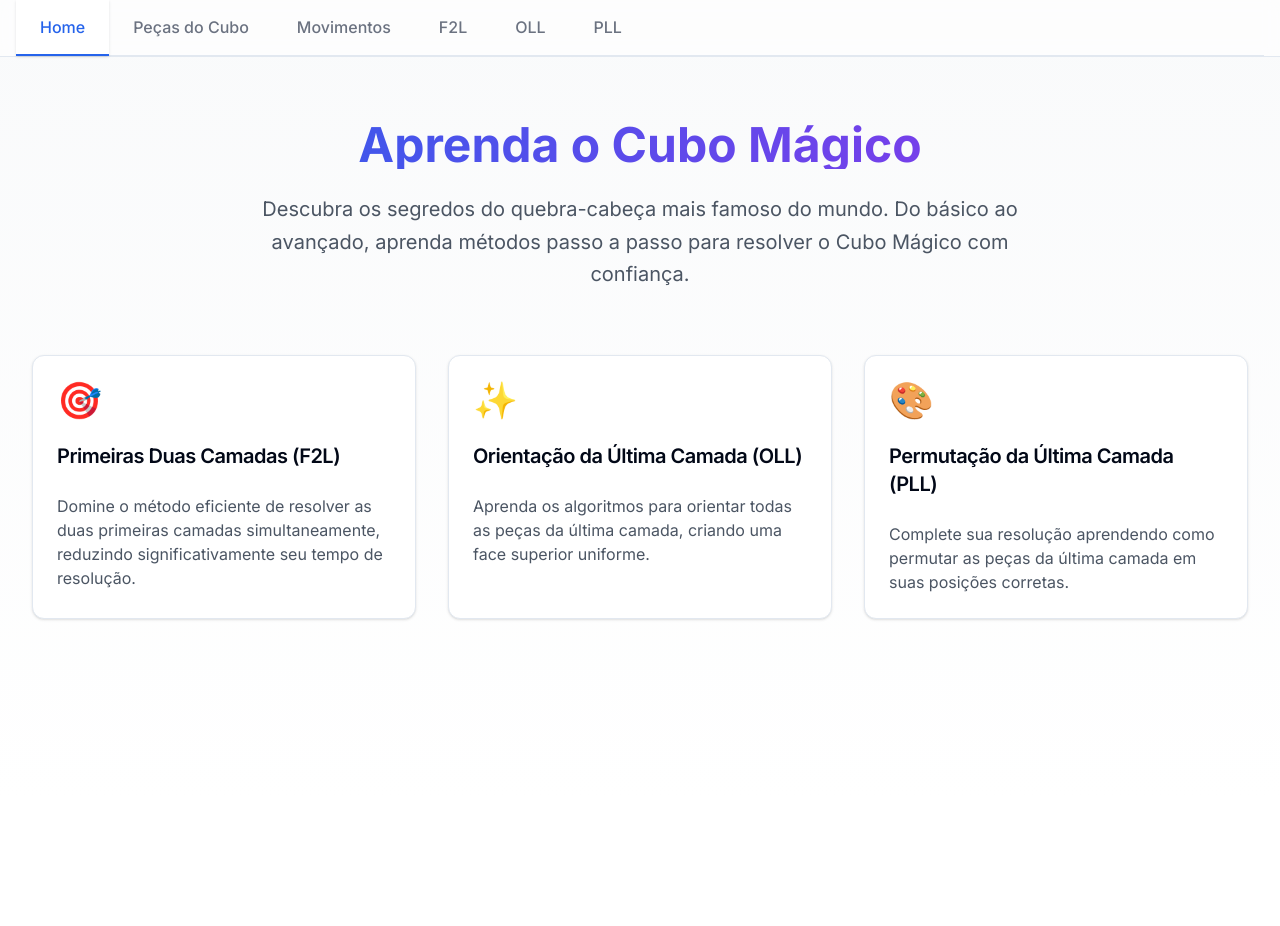
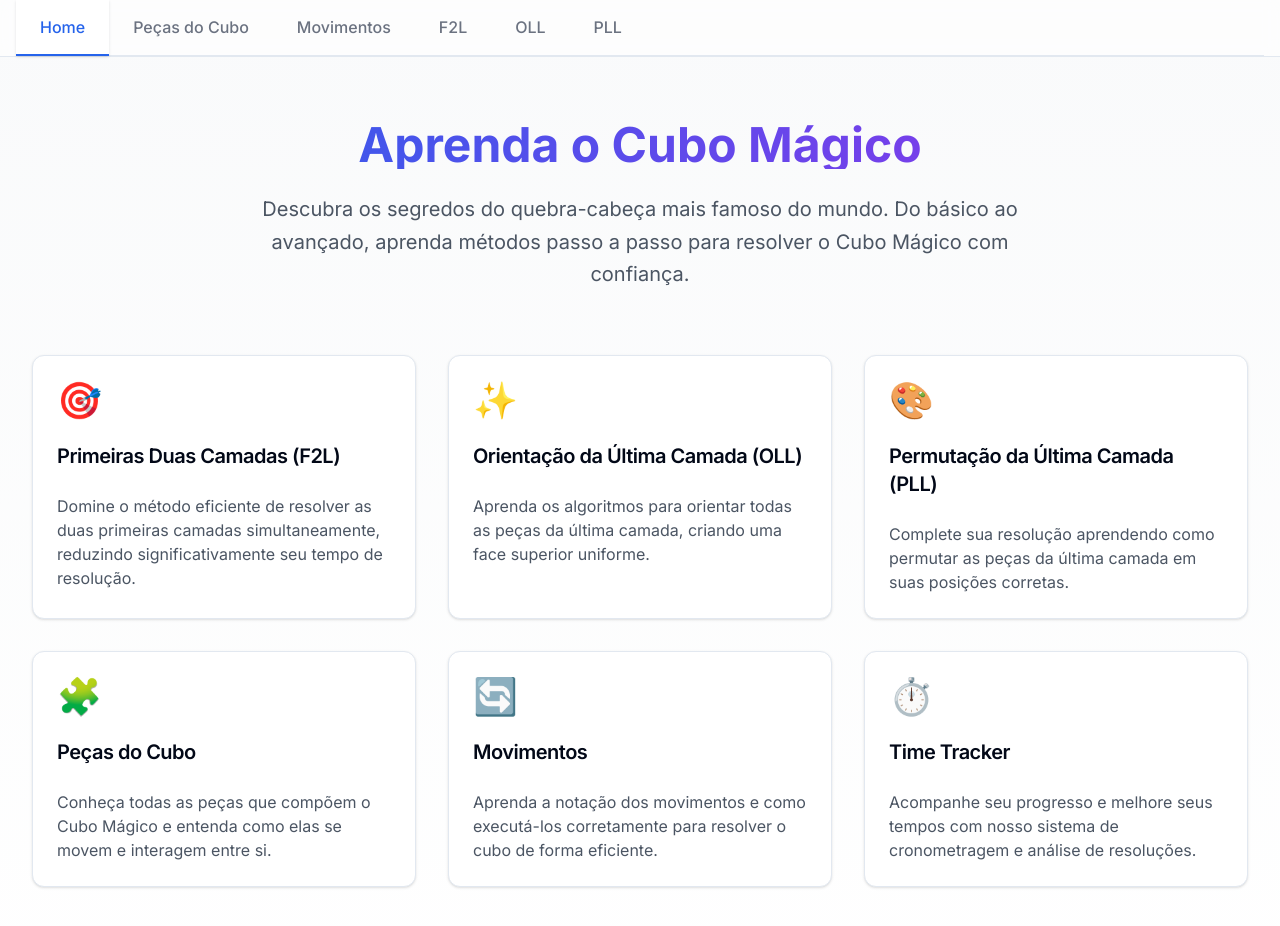
Before and after one commit to ValdineiJunior/cube-lessons, a Next.js app: page / in a window 1280 px wide. Shown: the top 926 px of the page. Before the commit the page ends 800 px from the top, so only its background shows below. Built offline with nearby package versions, Linux system fonts and the light colour scheme.

Commit message:
feat: add new cards on homepage

```diff
--- a/src/app/page.tsx
+++ b/src/app/page.tsx
@@ -69,6 +69,45 @@ export default function Home() {
             </p>
           </CardContent>
         </Card>
+
+        <Card className="hover:shadow-lg transition-shadow">
+          <CardHeader>
+            <div className="text-blue-600 text-4xl mb-4">🧩</div>
+            <CardTitle className="text-xl">Peças do Cubo</CardTitle>
+          </CardHeader>
+          <CardContent>
+            <p className="text-gray-600">
+              Conheça todas as peças que compõem o Cubo Mágico e entenda como
+              elas se movem e interagem entre si.
+            </p>
+          </CardContent>
+        </Card>
+
+        <Card className="hover:shadow-lg transition-shadow">
+          <CardHeader>
+            <div className="text-blue-600 text-4xl mb-4">🔄</div>
+            <CardTitle className="text-xl">Movimentos</CardTitle>
+          </CardHeader>
+          <CardContent>
+            <p className="text-gray-600">
+              Aprenda a notação dos movimentos e como executá-los corretamente
+              para resolver o cubo de forma eficiente.
+            </p>
+          </CardContent>
+        </Card>
+
+        <Card className="hover:shadow-lg transition-shadow">
+          <CardHeader>
+            <div className="text-blue-600 text-4xl mb-4">⏱️</div>
+            <CardTitle className="text-xl">Time Tracker</CardTitle>
+          </CardHeader>
+          <CardContent>
+            <p className="text-gray-600">
+              Acompanhe seu progresso e melhore seus tempos com nosso sistema de
+              cronometragem e análise de resoluções.
+            </p>
+          </CardContent>
+        </Card>
       </div>
     </div>
   );
```
